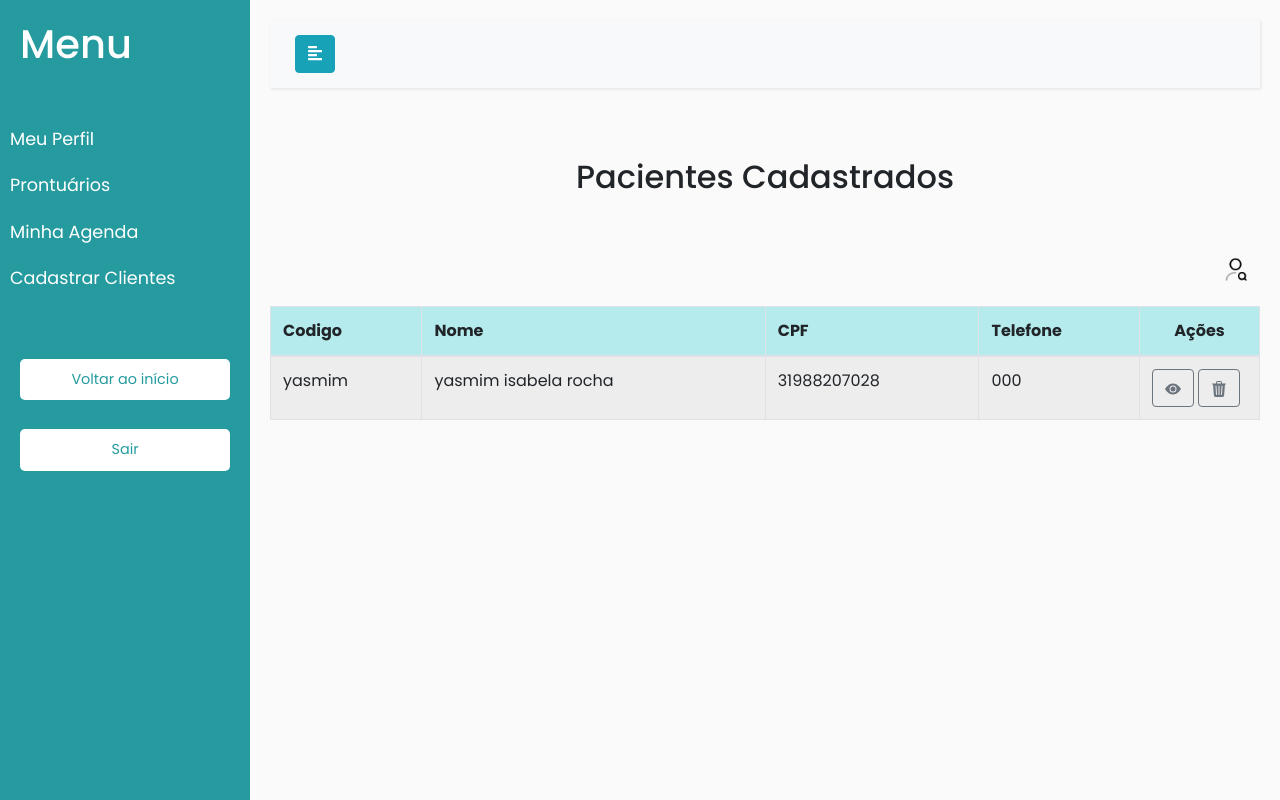
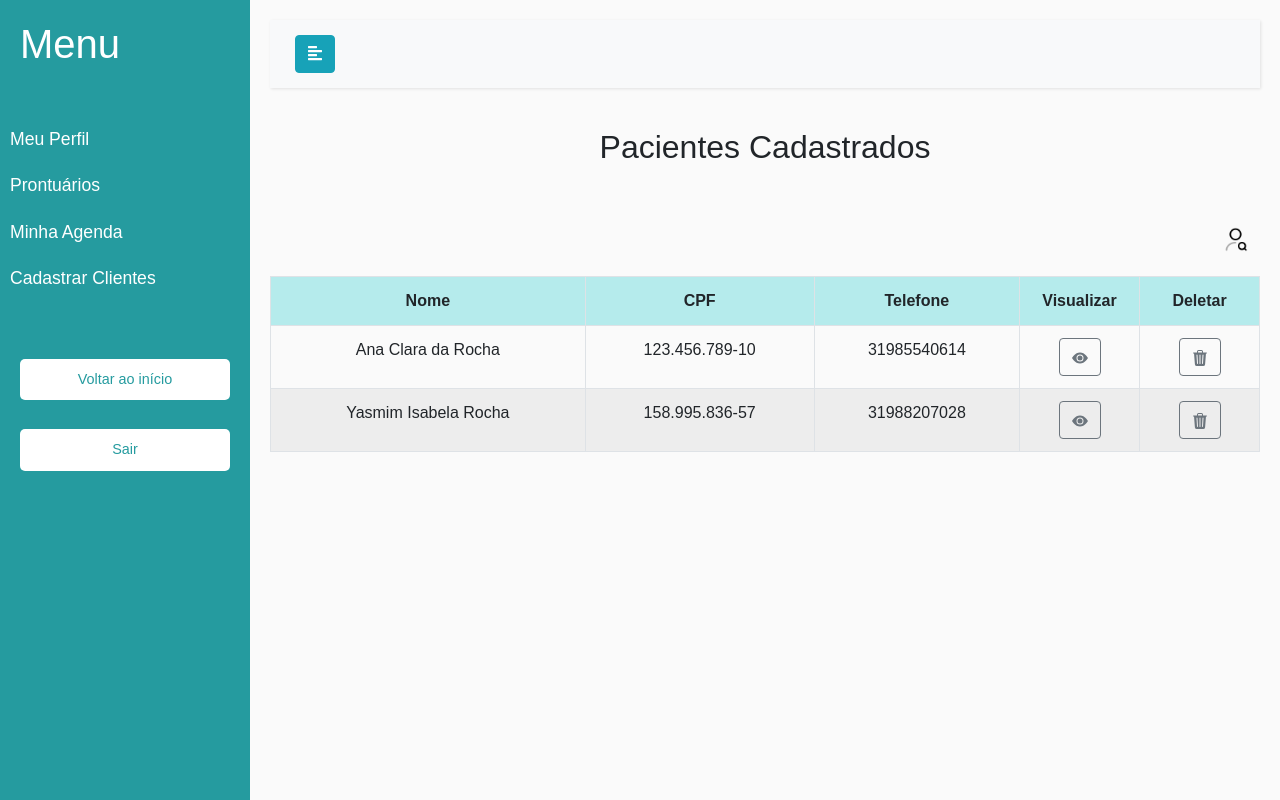
Before and after one commit to yasmimrochaa/betterPsicologic, a PHP site: page /prontuario.php in a window 1280 px wide. Run offline with PHP 8.4, Linux system fonts and the light colour scheme; data comes from the database, SQL or seed files in the repository; some libraries are stand-ins or nearby versions.

Commit message:
14/11/2023

```diff
--- a/menu.php
+++ b/menu.php
@@ -1,3 +1,7 @@
+<?php
+include_once("conexao.php");
+?>
+
 <!DOCTYPE html>
 <html>
 
@@ -98,8 +102,6 @@
                         aria-expanded="false" aria-label="Toggle navigation">
 
                     </button>
-                    <div class="collapse navbar-collapse" id="navbarSupportedContent">
-                    </div>
                 </div>
             </nav>
 
--- a/prontuario.php
+++ b/prontuario.php
@@ -1,3 +1,7 @@
+<?php
+include_once("conexao.php");
+?>
+
 <!DOCTYPE html>
 <html lang="en">
 
@@ -5,20 +9,28 @@
     <meta charset="UTF-8">
     <meta http-equiv="X-UA-Compatible" content="IE=edge">
     <meta name="viewport" content="width=device-width, initial-scale=1.0">
-    <link rel="stylesheet" href="https://stackpath.bootstrapcdn.com/bootstrap/4.1.3/css/bootstrap.min.css"
-        integrity="sha384-MCw98/SFnGE8fJT3GXwEOngsV7Zt27NXFoaoApmYm81iuXoPkFOJwJ8ERdknLPMO" crossorigin="anonymous">
+    <link rel="stylesheet" href="https://stackpath.bootstrapcdn.com/bootstrap/4.1.3/css/bootstrap.min.css" integrity="sha384-MCw98/SFnGE8fJT3GXwEOngsV7Zt27NXFoaoApmYm81iuXoPkFOJwJ8ERdknLPMO" crossorigin="anonymous">
     <link rel="stylesheet" href="style/prontuario.css">
     <title>Document</title>
+    <style>
+        table,
+        th,
+        td,
+        tr {
+            align-items: center;
+            text-align: center;
+        }
+    </style>
 </head>
 
 <body>
     <?php
     require_once("menu.php")
     ?>
-    <h2 style="text-align: center; padding: 30px;" > Pacientes Cadastrados</h2>
+    <h2 style="text-align: center; padding-bottom: 30px;"> Pacientes Cadastrados</h2>
 
     <div class="search-box">
-        <input type="text" class="search-text" placeholder="Pesquisar...">
+        <input type="text" class="search-text" placeholder="Insira o nome do paciente...">
         <a class="search-btn">
             <img class="user-loupe" src="style/image/pesquisarUsuario.png" alt="" width="25px" height="25px">
             <img class="loupe" src="style/image/pesquisar.png" alt="" width="25px" height="25px">
@@ -27,45 +39,61 @@
 
     <br><br><br>
 
+    <?php
+    $sql = "SELECT * FROM paciente order by nome";
+    $dadosPessoa = $conn->query($sql);
+    if ($dadosPessoa->num_rows > 0) {
+    ?>
         <table class="table table-striped table-hover table-bordered ">
-        <thead>
-
             <tr style="background-color: #b5ebec">
-                <th>Codigo</th>
                 <th>Nome</th>
                 <th>CPF</th>
                 <th class="d-none d-lg-table-cell">Telefone</th>
-                <th width="120" class="text-center">Ações</th>
+                <th width="120" class="text-center">Visualizar</th>
+                <th width="120" class="text-center">Deletar</th>
             </tr>
-        </thead>
-        <tbody>
+
+            <?php
+            while ($exibir = $dadosPessoa->fetch_assoc()) {
+            ?>
                 <tr>
-                <td>yasmim</td>
-                <td>yasmim isabela rocha</td>
-                <td class="d-none d-sm-table-cell">31988207028</td>
-                <td class="d-none d-lg-table-cell">000</td>
-
+                    <td><?php echo $exibir["nome"] ?></td>
+                    <td><?php echo $exibir["cpf"] ?></td>
+                    <td><?php echo $exibir["telefone"] ?></td>
                     <td>
-                    <button class="btn btn-outline-secondary"> <svg xmlns="http://www.w3.org/2000/svg" width="16"
-                            height="16" fill="currentColor" class="bi bi-eye-fill" viewBox="0 0 16 16">
+                        <button class="btn btn-outline-secondary">
+                            <svg xmlns="http://www.w3.org/2000/svg" width="16" height="16" fill="currentColor" class="bi bi-eye-fill" viewBox="0 0 16 16">
                                 <path d="M10.5 8a2.5 2.5 0 1 1-5 0 2.5 2.5 0 0 1 5 0z" />
-                            <path
-                                d="M0 8s3-5.5 8-5.5S16 8 16 8s-3 5.5-8 5.5S0 8 0 8zm8 3.5a3.5 3.5 0 1 0 0-7 3.5 3.5 0 0 0 0 7z" />
+                                <path d="M0 8s3-5.5 8-5.5S16 8 16 8s-3 5.5-8 5.5S0 8 0 8zm8 3.5a3.5 3.5 0 1 0 0-7 3.5 3.5 0 0 0 0 7z" />
                             </svg></i> </button>
-                    <button class="btn btn-outline-secondary">
-                        <svg xmlns="http://www.w3.org/2000/svg" width="16" height="16" fill="currentColor"
-                            class="bi bi-trash3-fill" viewBox="0 0 16 16">
-                            <path
-                                d="M11 1.5v1h3.5a.5.5 0 0 1 0 1h-.538l-.853 10.66A2 2 0 0 1 11.115 16h-6.23a2 2 0 0 1-1.994-1.84L2.038 3.5H1.5a.5.5 0 0 1 0-1H5v-1A1.5 1.5 0 0 1 6.5 0h3A1.5 1.5 0 0 1 11 1.5Zm-5 0v1h4v-1a.5.5 0 0 0-.5-.5h-3a.5.5 0 0 0-.5.5ZM4.5 5.029l.5 8.5a.5.5 0 1 0 .998-.06l-.5-8.5a.5.5 0 1 0-.998.06Zm6.53-.528a.5.5 0 0 0-.528.47l-.5 8.5a.5.5 0 0 0 .998.058l.5-8.5a.5.5 0 0 0-.47-.528ZM8 4.5a.5.5 0 0 0-.5.5v8.5a.5.5 0 0 0 1 0V5a.5.5 0 0 0-.5-.5Z" />
+                    </td>
+                    <td>
+                        <button class="btn btn-outline-secondary" onclick="confirmarExclusao(
+                            '<?php echo $exibir["cod"] ?>',
+                            '<?php echo $exibir["nome"] ?>',
+                            '<?php echo $exibir["cpf"] ?>')">
+                            <svg xmlns="http://www.w3.org/2000/svg" width="16" height="16" fill="currentColor" class="bi bi-trash3-fill" viewBox="0 0 16 16">
+                                <path d="M11 1.5v1h3.5a.5.5 0 0 1 0 1h-.538l-.853 10.66A2 2 0 0 1 11.115 16h-6.23a2 2 0 0 1-1.994-1.84L2.038 3.5H1.5a.5.5 0 0 1 0-1H5v-1A1.5 1.5 0 0 1 6.5 0h3A1.5 1.5 0 0 1 11 1.5Zm-5 0v1h4v-1a.5.5 0 0 0-.5-.5h-3a.5.5 0 0 0-.5.5ZM4.5 5.029l.5 8.5a.5.5 0 1 0 .998-.06l-.5-8.5a.5.5 0 1 0-.998.06Zm6.53-.528a.5.5 0 0 0-.528.47l-.5 8.5a.5.5 0 0 0 .998.058l.5-8.5a.5.5 0 0 0-.47-.528ZM8 4.5a.5.5 0 0 0-.5.5v8.5a.5.5 0 0 0 1 0V5a.5.5 0 0 0-.5-.5Z" />
                             </svg>
                         </button>
                     </td>
                 </tr>
 
-        </tbody>
+            <?php
+            }
+            ?>
         </table>
+    <?php
+    }
+    ?>
 
-    <i class="bi bi-eye-fill"></i>
 </body>
+<script>
+    function confirmarExclusao(cod, nome, cpf){
+        if(window.confirm("Deseja realmente excluir o registro: \n" + cod + " - " + nome + " - " + cpf)){
+            window.location = "excluirPessoa.php?cod" + cod;
+        }
+    }
+</script>
 
 </html>
--- a/style/index.css
+++ b/style/index.css
@@ -1,3 +1,5 @@
+@import url('https://fonts.googleapis.com/css2?family=Inter:wght@100;200;300;400;500;600;700;800;900&display=swap');
+
 body {
     margin: 0;
     padding: 0;
--- a/style/menu.css
+++ b/style/menu.css
@@ -2,7 +2,9 @@
     DEMO STYLE
 */
 
-@import "https://fonts.googleapis.com/css?family=Poppins:300,400,500,600,700";
+@import url('https://fonts.googleapis.com/css2?family=Inter:wght@100;200;300;400;500;600;700;800;900&display=swap');
+
+
 body {
     font-family: 'Poppins', sans-serif;
     background: #fafafa;
--- a/style/meuPerfil.css
+++ b/style/meuPerfil.css
@@ -1,3 +1,5 @@
+@import url('https://fonts.googleapis.com/css2?family=Inter:wght@100;200;300;400;500;600;700;800;900&display=swap');
+
 body {
     margin-top: 20px;
     background-color: #f2f6fc;
--- a/style/prontuario.css
+++ b/style/prontuario.css
@@ -1,3 +1,6 @@
+@import url('https://fonts.googleapis.com/css2?family=Inter:wght@100;200;300;400;500;600;700;800;900&display=swap');
+
+
 .search-box{
     position: absolute;
 
```
Lines whose indentation alone changed are shown as unchanged.
